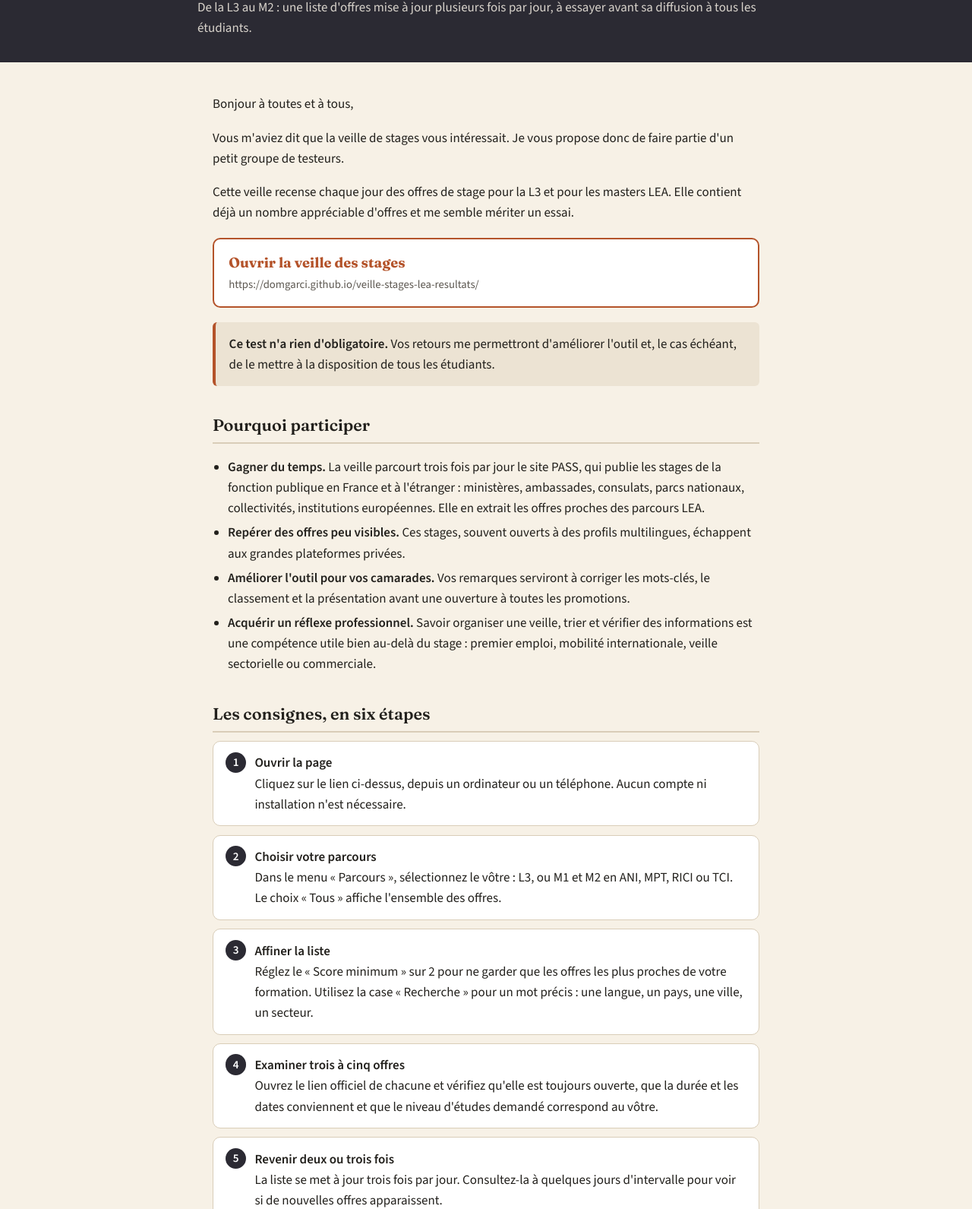
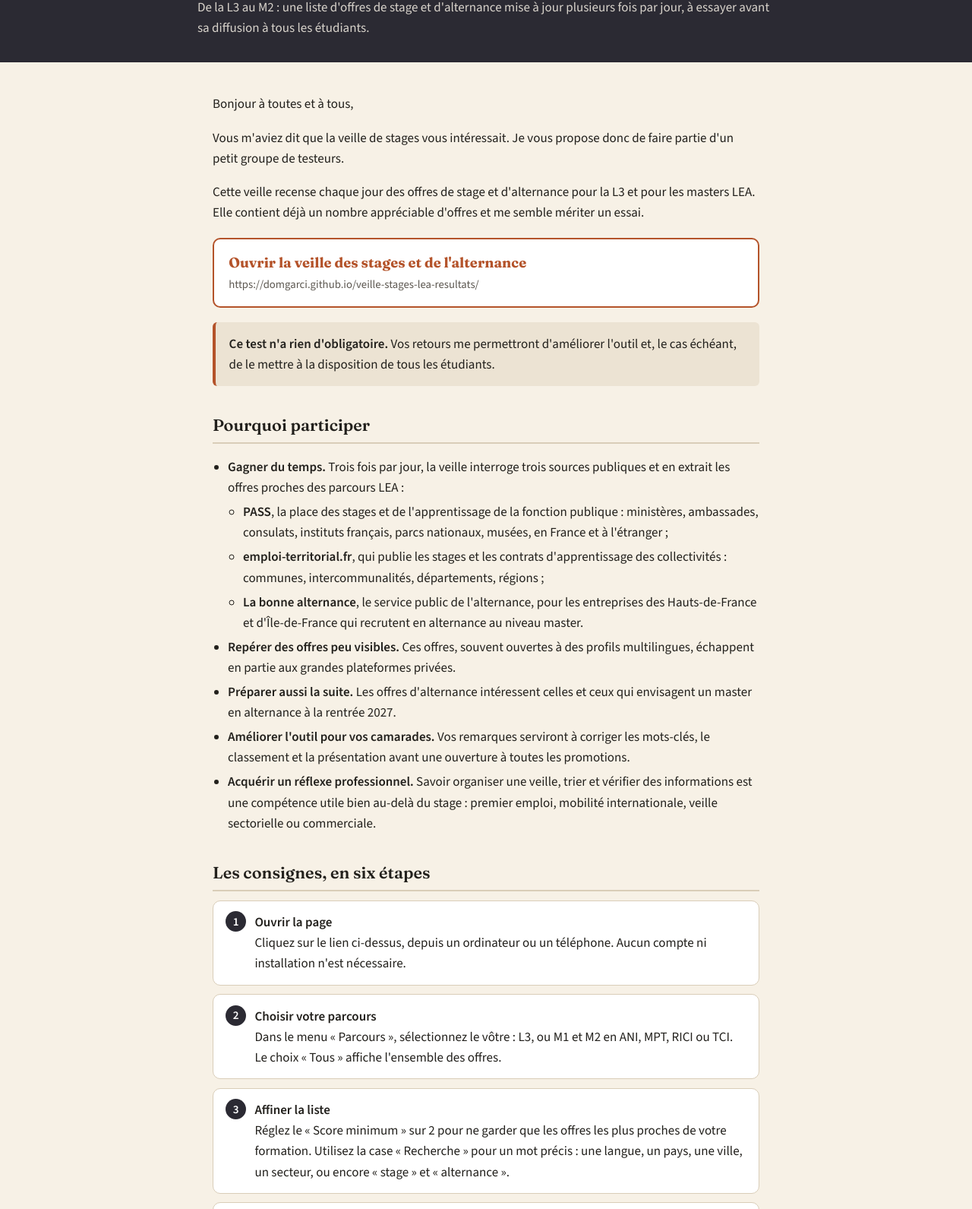
Before and after one commit to domgarci/veille-stages-lea-resultats, a plain HTML site: page testeurs.html in a window 1280 px wide. Shown: the part 120-1711 px from the top of the page at 76% size. Drawn offline with nearby package versions, Linux system fonts and the light colour scheme.

Commit message:
Add files via upload

```diff
--- a/testeurs.html
+++ b/testeurs.html
@@ -4,7 +4,7 @@
 <meta charset="utf-8">
 <meta name="viewport" content="width=device-width, initial-scale=1">
 <meta name="robots" content="noindex, nofollow">
-<title>Tester la veille des stages LEA</title>
+<title>Tester la veille des stages et de l'alternance LEA</title>
 <link rel="preconnect" href="https://fonts.googleapis.com">
 <link rel="preconnect" href="https://fonts.gstatic.com" crossorigin>
 <link href="https://fonts.googleapis.com/css2?family=Fraunces:opsz,wght@9..144,600;9..144,700&family=Source+Sans+3:wght@400;600&display=swap" rel="stylesheet">
@@ -56,18 +56,18 @@
 <header>
   <div class="bandeau">
     <p class="sur">Université de Lille · Département LEA · Groupe de testeurs</p>
-    <h1>Tester la veille des stages LEA</h1>
-    <p class="sous">De la L3 au M2 : une liste d'offres mise à jour plusieurs fois par jour, à essayer avant sa diffusion à tous les étudiants.</p>
+    <h1>Tester la veille des stages et de l'alternance LEA</h1>
+    <p class="sous">De la L3 au M2 : une liste d'offres de stage et d'alternance mise à jour plusieurs fois par jour, à essayer avant sa diffusion à tous les étudiants.</p>
   </div>
 </header>
 
 <main>
   <p>Bonjour à toutes et à tous,</p>
   <p>Vous m'aviez dit que la veille de stages vous intéressait. Je vous propose donc de faire partie d'un petit groupe de testeurs.</p>
-  <p>Cette veille recense chaque jour des offres de stage pour la L3 et pour les masters LEA. Elle contient déjà un nombre appréciable d'offres et me semble mériter un essai.</p>
+  <p>Cette veille recense chaque jour des offres de stage et d'alternance pour la L3 et pour les masters LEA. Elle contient déjà un nombre appréciable d'offres et me semble mériter un essai.</p>
 
   <a class="lien" href="https://domgarci.github.io/veille-stages-lea-resultats/" target="_blank" rel="noopener">
-    <strong>Ouvrir la veille des stages</strong>
+    <strong>Ouvrir la veille des stages et de l'alternance</strong>
     <span>https://domgarci.github.io/veille-stages-lea-resultats/</span>
   </a>
 
@@ -77,8 +77,14 @@
 
   <h2>Pourquoi participer</h2>
   <ul>
-    <li><b>Gagner du temps.</b> La veille parcourt trois fois par jour le site PASS, qui publie les stages de la fonction publique en France et à l'étranger : ministères, ambassades, consulats, parcs nationaux, collectivités, institutions européennes. Elle en extrait les offres proches des parcours LEA.</li>
-    <li><b>Repérer des offres peu visibles.</b> Ces stages, souvent ouverts à des profils multilingues, échappent aux grandes plateformes privées.</li>
+    <li><b>Gagner du temps.</b> Trois fois par jour, la veille interroge trois sources publiques et en extrait les offres proches des parcours LEA :
+      <ul>
+        <li><b>PASS</b>, la place des stages et de l'apprentissage de la fonction publique : ministères, ambassades, consulats, instituts français, parcs nationaux, musées, en France et à l'étranger ;</li>
+        <li><b>emploi-territorial.fr</b>, qui publie les stages et les contrats d'apprentissage des collectivités : communes, intercommunalités, départements, régions ;</li>
+        <li><b>La bonne alternance</b>, le service public de l'alternance, pour les entreprises des Hauts-de-France et d'Île-de-France qui recrutent en alternance au niveau master.</li>
+      </ul></li>
+    <li><b>Repérer des offres peu visibles.</b> Ces offres, souvent ouvertes à des profils multilingues, échappent en partie aux grandes plateformes privées.</li>
+    <li><b>Préparer aussi la suite.</b> Les offres d'alternance intéressent celles et ceux qui envisagent un master en alternance à la rentrée 2027.</li>
     <li><b>Améliorer l'outil pour vos camarades.</b> Vos remarques serviront à corriger les mots-clés, le classement et la présentation avant une ouverture à toutes les promotions.</li>
     <li><b>Acquérir un réflexe professionnel.</b> Savoir organiser une veille, trier et vérifier des informations est une compétence utile bien au-delà du stage : premier emploi, mobilité internationale, veille sectorielle ou commerciale.</li>
   </ul>
@@ -90,9 +96,9 @@
     <li><b>Choisir votre parcours</b>
       Dans le menu « Parcours », sélectionnez le vôtre : L3, ou M1 et M2 en ANI, MPT, RICI ou TCI. Le choix « Tous » affiche l'ensemble des offres.</li>
     <li><b>Affiner la liste</b>
-      Réglez le « Score minimum » sur 2 pour ne garder que les offres les plus proches de votre formation. Utilisez la case « Recherche » pour un mot précis : une langue, un pays, une ville, un secteur.</li>
+      Réglez le « Score minimum » sur 2 pour ne garder que les offres les plus proches de votre formation. Utilisez la case « Recherche » pour un mot précis : une langue, un pays, une ville, un secteur, ou encore « stage » et « alternance ».</li>
     <li><b>Examiner trois à cinq offres</b>
-      Ouvrez le lien officiel de chacune et vérifiez qu'elle est toujours ouverte, que la durée et les dates conviennent et que le niveau d'études demandé correspond au vôtre.</li>
+      Ouvrez le lien officiel de chacune et vérifiez qu'elle est toujours ouverte, que la durée, les dates et le type de contrat conviennent et que le niveau d'études demandé correspond au vôtre.</li>
     <li><b>Revenir deux ou trois fois</b>
       La liste se met à jour trois fois par jour. Consultez-la à quelques jours d'intervalle pour voir si de nouvelles offres apparaissent.</li>
     <li><b>M'envoyer vos remarques</b>
@@ -100,7 +106,7 @@
   </ol>
 
   <h2>Recevoir les alertes sur votre téléphone</h2>
-  <p>En plus de la liste en ligne, vous pouvez recevoir une notification sur votre téléphone dès que la veille repère de nouvelles offres pour votre parcours. Elle passe trois fois par jour, vers 7 h 30, 12 h 30 et 17 h 30, et ne vous écrit que s'il y a du nouveau.</p>
+  <p>En plus de la liste en ligne, vous pouvez recevoir une notification sur votre téléphone dès que la veille repère de nouvelles offres pour votre parcours. Elle passe trois fois par jour, vers 7 h 30, 12 h 30 et 17 h 30, et ne vous écrit que s'il y a du nouveau. Les offres d'alternance y sont précédées de la mention [ALTERNANCE].</p>
   <p>Ce service passe par l'application gratuite <b>ntfy</b>, sans création de compte. Le nom du canal de chaque formation est réservé aux étudiants de l'Université de Lille : il figure dans la fiche <a href="https://moodle.univ-lille.fr/pluginfile.php/6077227/mod_resource/content/1/Fiche_etudiants_notifications_stages.pdf" target="_blank" rel="noopener"><b>« Recevoir les nouvelles offres de stage »</b></a>, déposée sur Moodle (connexion avec vos identifiants de l'université). Si le lien ne s'ouvre pas, vous n'êtes sans doute pas inscrit à ce cours : écrivez-moi et je vous transmettrai la fiche. Elle explique en quelques minutes comment installer l'application et vous abonner au canal de votre formation.</p>
   <div class="encadre">Les alertes sont facultatives. Si vous préférez, il suffit de consulter la liste en ligne de temps en temps.</div>
 
@@ -111,6 +117,7 @@
       <li>Quel parcours avez-vous testé ?</li>
       <li>Combien d'offres vous ont paru intéressantes ? Avez-vous candidaté ou envisagez-vous de le faire ?</li>
       <li>Avez-vous vu des offres hors sujet, des liens inactifs, des offres expirées ou un niveau d'études inadapté ? Si oui, lesquelles ?</li>
+      <li>Les offres d'alternance vous sont-elles utiles, ou préféreriez-vous ne voir que des stages ?</li>
       <li>Quels secteurs, pays ou types d'organismes manquent selon vous ?</li>
       <li>La page est-elle facile à utiliser, notamment sur téléphone ?</li>
       <li>Conseilleriez-vous cet outil à d'autres étudiants de votre formation ?</li>
@@ -121,12 +128,14 @@
   <table>
     <tr><th>Mention sur la page</th><th>Ce qu'elle signifie</th></tr>
     <tr><td>Score de 0 à 3</td><td>La proximité de l'offre avec votre parcours. Il ne juge jamais la qualité de l'employeur.</td></tr>
+    <tr><td>Colonne « Source »</td><td>Le site d'origine et la nature de l'offre : « stage » ou « alternance ». Un stage se fait sous convention ; l'alternance suppose un contrat d'apprentissage ou de professionnalisation et une formation qui l'accepte.</td></tr>
     <tr><td>« ancienne »</td><td>L'offre figure dans le flux depuis plus de 45 jours. Vérifiez sur le lien officiel qu'elle est encore ouverte.</td></tr>
     <tr><td>« niveau à vérifier »</td><td>L'annonce semble viser un autre niveau d'études. Lisez-la attentivement avant de postuler.</td></tr>
+    <tr><td>« alternance, pas un stage »</td><td>L'offre est une alternance et non un stage. Elle ne peut pas servir de stage obligatoire.</td></tr>
   </table>
   <ul>
     <li>La liste est une présélection automatique. Seule l'annonce officielle fait foi.</li>
-    <li>Toutes les offres proviennent pour l'instant du site PASS, donc du secteur public. Les parcours tournés vers l'entreprise, comme ANI ou TCI, y trouveront moins d'offres : continuez à consulter les autres plateformes et Lilagora.</li>
+    <li>Les stages proviennent surtout du secteur public (État et collectivités). Les parcours tournés vers l'entreprise, comme ANI ou TCI, trouveront davantage d'offres privées dans l'alternance : continuez aussi à consulter les autres plateformes et Lilagora.</li>
     <li>Candidatez toujours depuis le site officiel de l'offre. Ne communiquez jamais de données personnelles à un intermédiaire inconnu.</li>
   </ul>
 
```
